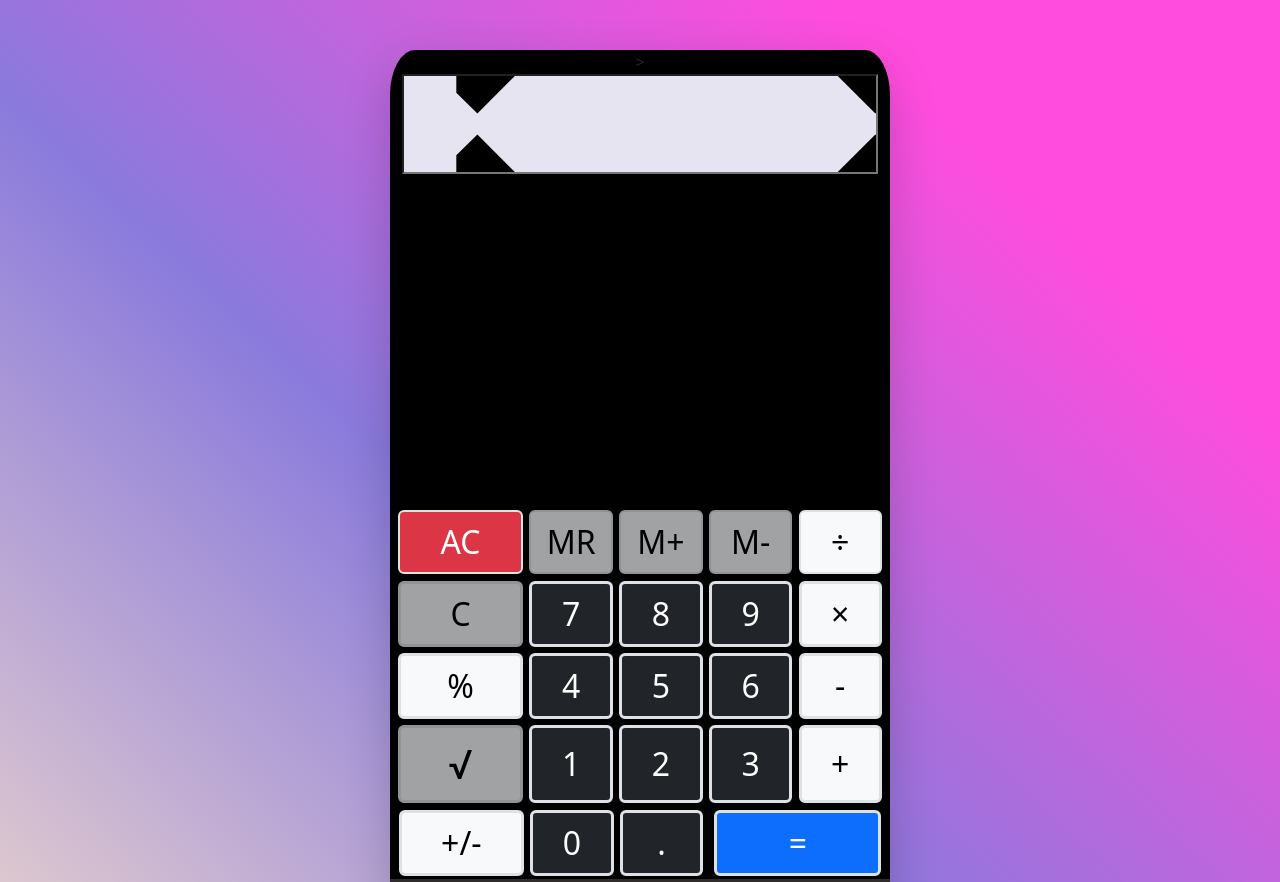
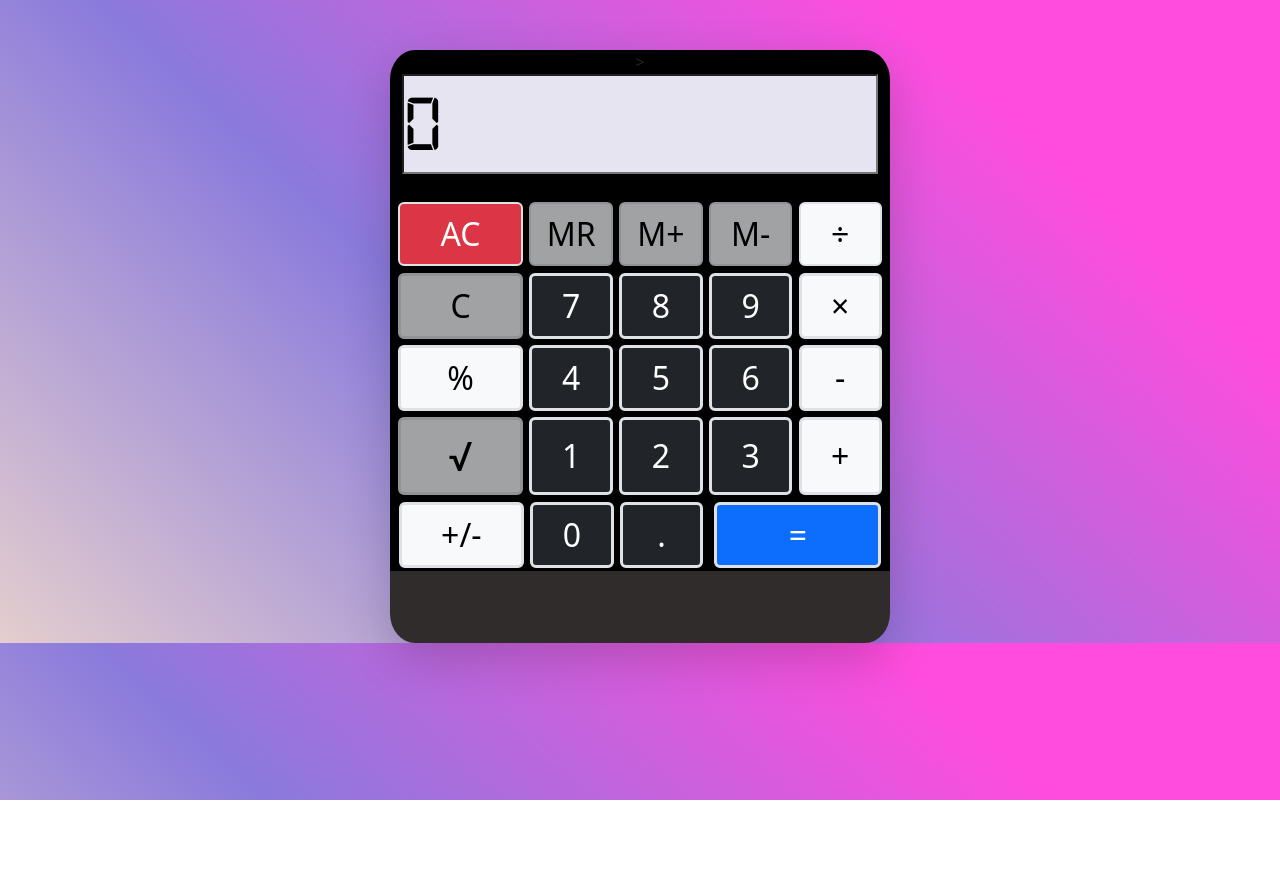
Before and after one commit to morimnsb/Calculator, a plain HTML site: page index.html in a window 1280 px wide. Shown: the top 882 px of the page. After the commit the page ends 800 px from the top, so only its background shows below. Drawn offline with nearby package versions, Linux system fonts and the light colour scheme.

Commit message:
Update style.css

```diff
--- a/style.css
+++ b/style.css
@@ -33,7 +33,7 @@ body {
   height: 100px;
   margin-bottom: 25px;
   font-family: Digital-7;
-  font-size: 90vw;
+  font-size: 5rem;
   background-color: #e6e4f0;
 }
 
```
